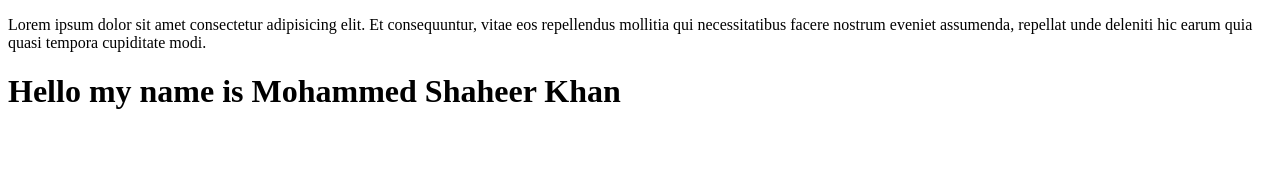
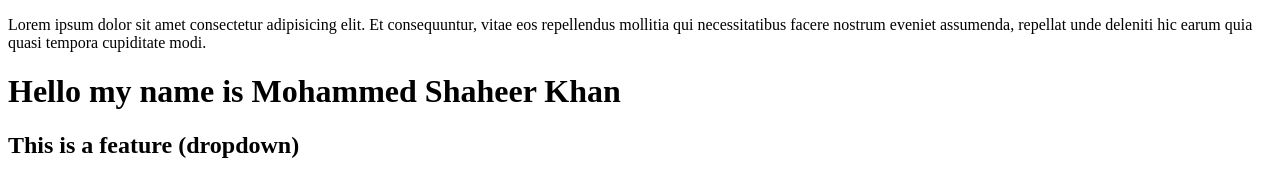
Before and after one commit to ShaheerKhawajikzai/LocalRepo, a plain HTML site: page index.html in a window 1280 px wide. Drawn offline with Linux system fonts and the light colour scheme.

Commit message:
Add new feture dropdown

```diff
--- a/index.html
+++ b/index.html
@@ -13,5 +13,6 @@
       modi.
     </p>
     <h1>Hello my name is Mohammed Shaheer Khan</h1>
+    <h2>This is a feature (dropdown)</h2>
   </body>
 </html>
```
